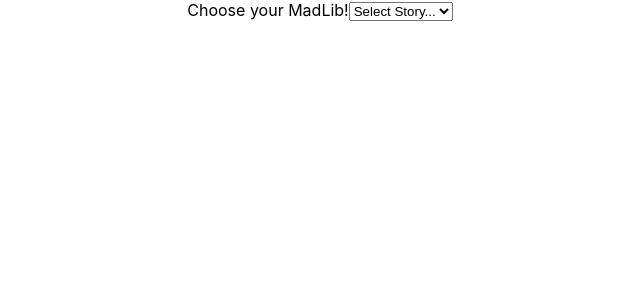
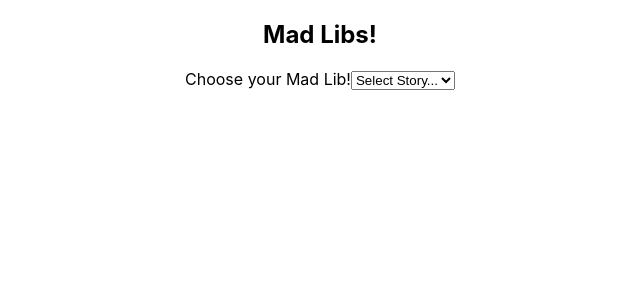
Before and after one commit to HeyImMatt/madlibs-react, a React (Create React App) app: page / in a window 1280 px wide. Shown: the top 300 px of the page, without its empty margins (320-960 px from the left). Built offline with nearby package versions, Linux system fonts and the light colour scheme.

Commit message:
Get select value to update

```diff
--- a/src/MadLib.js
+++ b/src/MadLib.js
@@ -6,7 +6,10 @@ const MadLib = () => {
   const [story, handleChange, resetFormData] = useFormFields({name: 'select story'})
 
   return (
+    <>
+    <h2>Mad Libs!</h2>
     <MadLibForm story={story} handleChange={handleChange} />
+    </>
   )
 }
 
--- a/src/MadLibForm.js
+++ b/src/MadLibForm.js
@@ -2,15 +2,18 @@ import React from 'react';
 
 const MadLibForm = ( { story, handleChange} ) => {
   return (
-    <form>
-      <label htmlFor="story-select">Choose your MadLib!</label>
-      <select id="story-select" name="story" value={story.name} onChange={handleChange}>
+    <>
+      <label htmlFor="story-select">Choose your Mad Lib!</label>
+      <select id="story-select" name="name" value={story.name} onChange={handleChange}>
         <option value='select story' disabled hidden>Select Story...</option>
         <option value='1'>Story 1</option>
         <option value='2'>Story 2</option>
         <option value='3'>Story 3</option>
       </select>
-    </form>
+      <form>
+
+      </form>
+    </>
   )
 }
 
```
